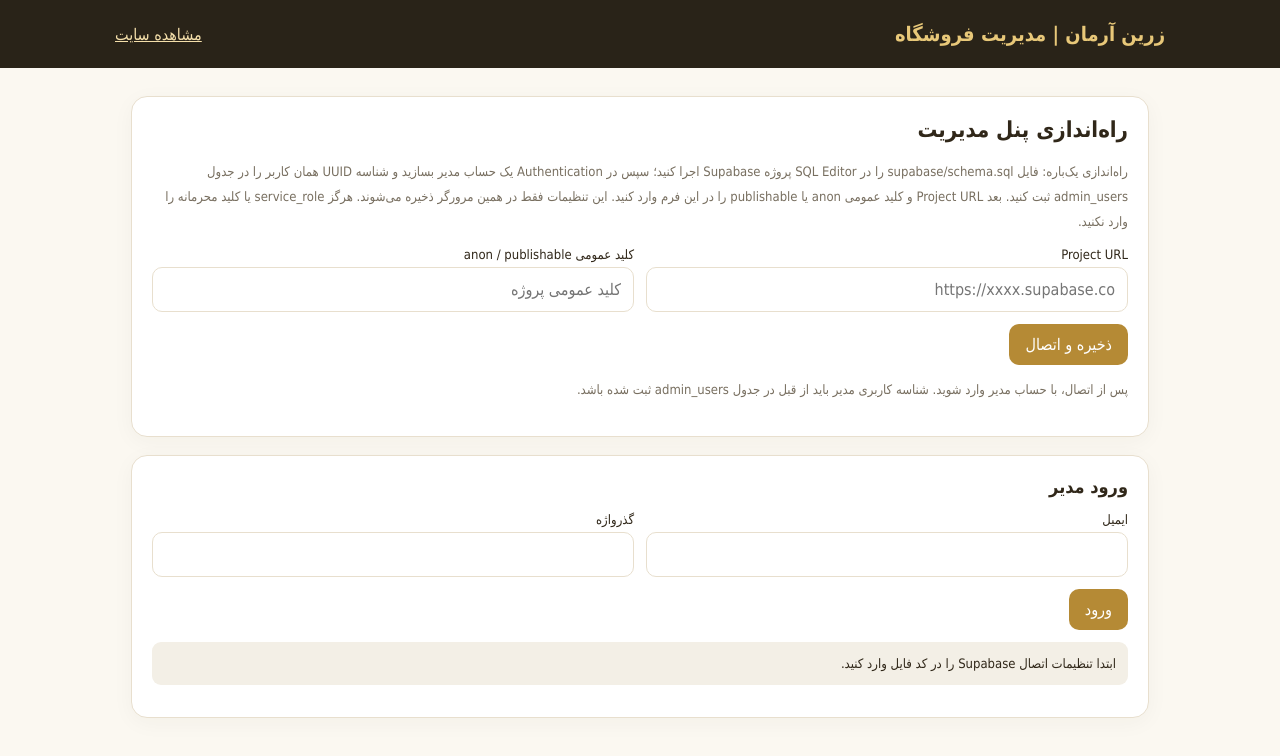
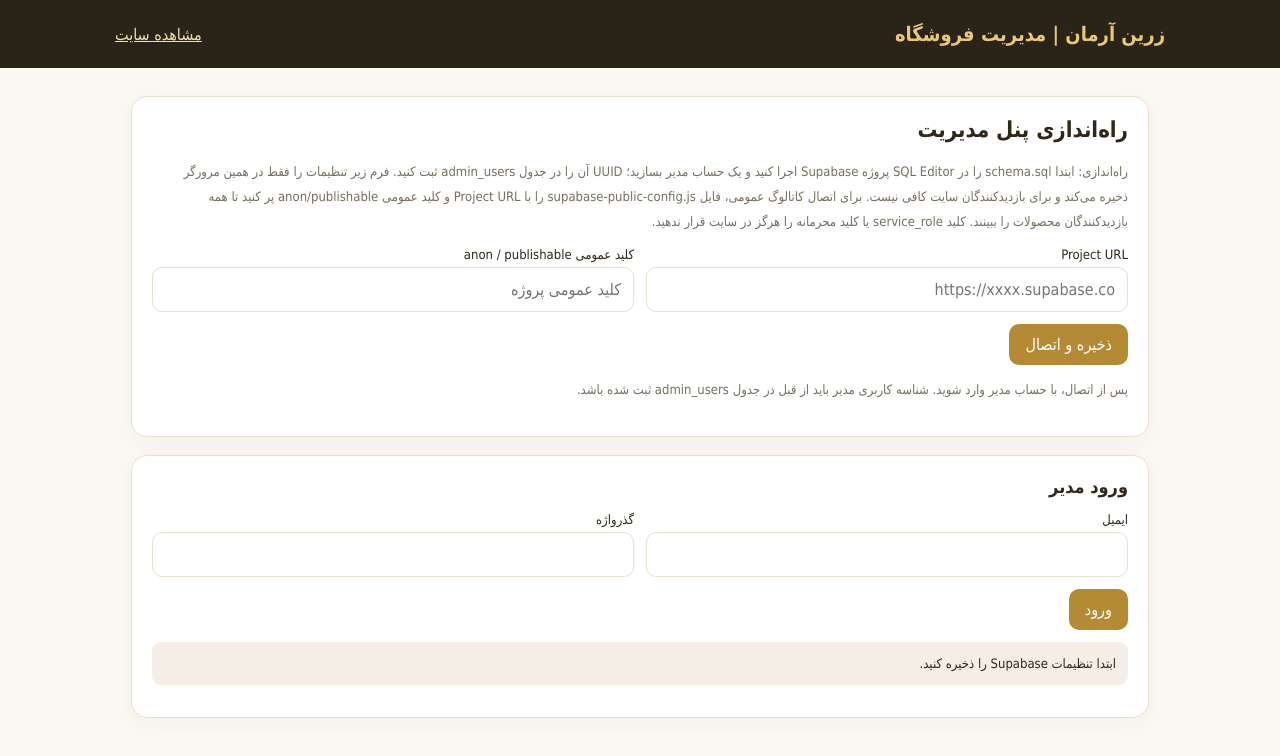
Before and after one commit to alik12mv2-alt/my-ai-assistant2, a plain HTML site: page zarrin-arman/admin.html in a window 1280 px wide. Drawn offline with nearby package versions, Linux system fonts and the light colour scheme.

Commit message:
Clarify browser-only admin config vs public storefront config

```diff
--- a/zarrin-arman/admin.html
+++ b/zarrin-arman/admin.html
@@ -13,7 +13,7 @@
 <main class="wrap">
 <section class="panel" id="setup">
 <h1>راه‌اندازی پنل مدیریت</h1>
-<p class="muted">راه‌اندازی یک‌باره: فایل supabase/schema.sql را در SQL Editor پروژه Supabase اجرا کنید؛ سپس در Authentication یک حساب مدیر بسازید و شناسه UUID همان کاربر را در جدول admin_users ثبت کنید. بعد Project URL و کلید عمومی anon یا publishable را در این فرم وارد کنید. این تنظیمات فقط در همین مرورگر ذخیره می‌شوند. هرگز service_role یا کلید محرمانه را وارد نکنید.</p>
+<p class="muted">راه‌اندازی: ابتدا schema.sql را در SQL Editor پروژه Supabase اجرا کنید و یک حساب مدیر بسازید؛ UUID آن را در جدول admin_users ثبت کنید. فرم زیر تنظیمات را فقط در همین مرورگر ذخیره می‌کند و برای بازدیدکنندگان سایت کافی نیست. برای اتصال کاتالوگ عمومی، فایل supabase-public-config.js را با Project URL و کلید عمومی anon/publishable پر کنید تا همه بازدیدکنندگان محصولات را ببینند. کلید service_role یا کلید محرمانه را هرگز در سایت قرار ندهید.</p>
 <div class="grid"><div><label for="projectUrl">Project URL</label><input id="projectUrl" type="url" placeholder="https://xxxx.supabase.co"></div><div><label for="publicKey">کلید عمومی anon / publishable</label><input id="publicKey" type="password" autocomplete="off" placeholder="کلید عمومی پروژه"></div></div>
 <div class="actions"><button id="saveConfigBtn">ذخیره و اتصال</button></div>
 <p class="muted">پس از اتصال، با حساب مدیر وارد شوید. شناسه کاربری مدیر باید از قبل در جدول admin_users ثبت شده باشد.</p>
@@ -21,7 +21,7 @@
 <section class="panel" id="loginPanel">
 <h2>ورود مدیر</h2>
 <div class="grid"><div><label for="email">ایمیل</label><input id="email" type="email" autocomplete="username"></div><div><label for="password">گذرواژه</label><input id="password" type="password" autocomplete="current-password"></div></div>
-<div class="actions"><button id="loginBtn">ورود</button></div><div id="loginStatus" class="status">ابتدا تنظیمات اتصال Supabase را در کد فایل وارد کنید.</div>
+<div class="actions"><button id="loginBtn">ورود</button></div><div id="loginStatus" class="status">ابتدا تنظیمات Supabase را ذخیره کنید.</div>
 </section>
 <section class="panel hidden" id="appPanel">
 <div style="display:flex;justify-content:space-between;align-items:center;gap:12px;flex-wrap:wrap"><h1>مدیریت محصولات</h1><button class="secondary" id="logoutBtn">خروج</button></div>
```
